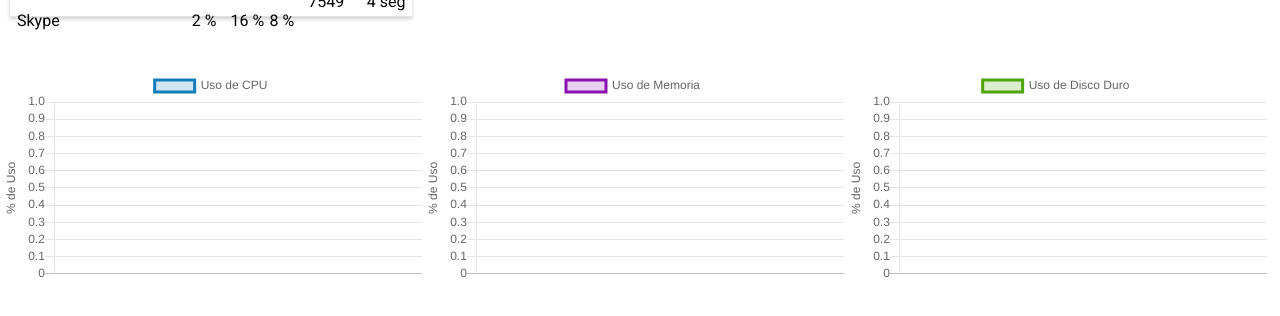
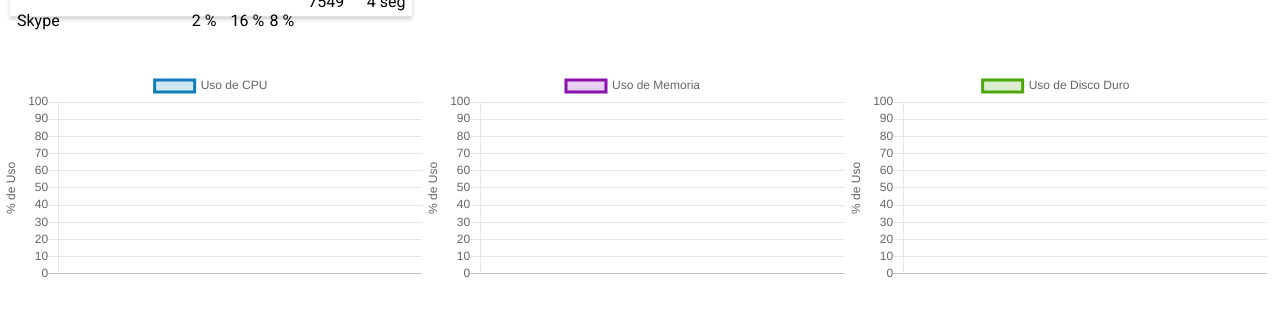
Before and after one commit to ErickGomez98/task_manager_simulacion, a React (Create React App) app: page / in a window 1280 px wide. Shown: the part 576-892 px from the top of the page. Built offline with nearby package versions, Linux system fonts and the light colour scheme.

Commit message:
Se modificaron las graficas para que siempre muestre la escala de 0 a 100.

```diff
--- a/src/CpuManager.tsx
+++ b/src/CpuManager.tsx
@@ -20,14 +20,6 @@ export default class CpuManager extends React.Component<CpuManagerProps, CpuMana
                 y: current
             });
         });
-    }
-
-    componentDidMount() {
-        console.log("q");
-    }
-
-    componentDidUpdate() {
-        console.log("updte");
     }
 
     shouldComponentUpdate() {
@@ -67,6 +59,9 @@ export default class CpuManager extends React.Component<CpuManagerProps, CpuMana
                             scaleLabel: {
                                 display: true,
                                 labelString: '% de Uso'
+                            },
+                            ticks: {
+                                suggestedMax: 100
                             }
                         }]
                     },
--- a/src/HddManager.tsx
+++ b/src/HddManager.tsx
@@ -59,6 +59,9 @@ export default class HddManager extends React.Component<HddManagerProps, HddMana
                             scaleLabel: {
                                 display: true,
                                 labelString: '% de Uso'
+                            },
+                            ticks: {
+                                suggestedMax: 100
                             }
                         }]
                     },
--- a/src/RamManager.tsx
+++ b/src/RamManager.tsx
@@ -59,6 +59,9 @@ export default class RamManager extends React.Component<RamManagerProps, RamMana
                             scaleLabel: {
                                 display: true,
                                 labelString: '% de Uso'
+                            },
+                            ticks: {
+                                suggestedMax: 100
                             }
                         }]
                     },
```
